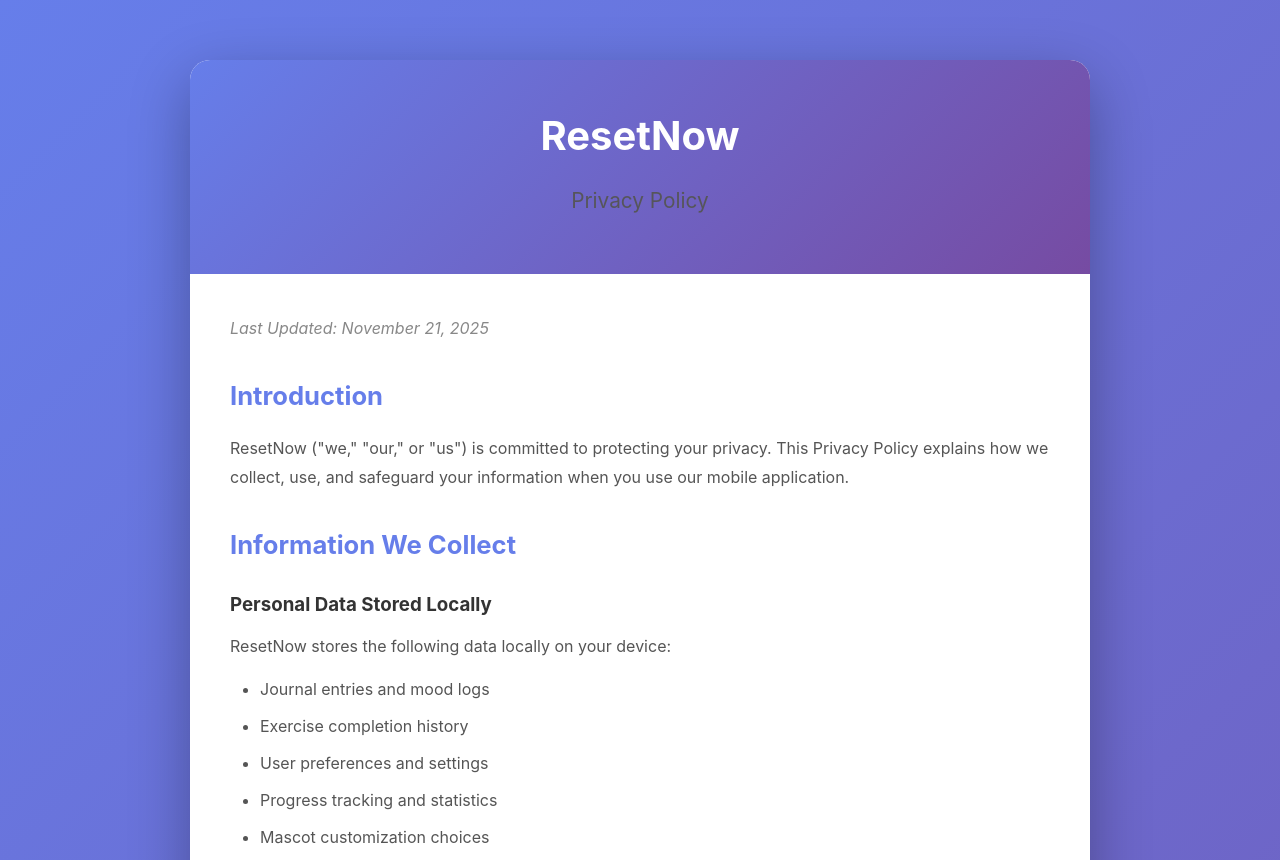
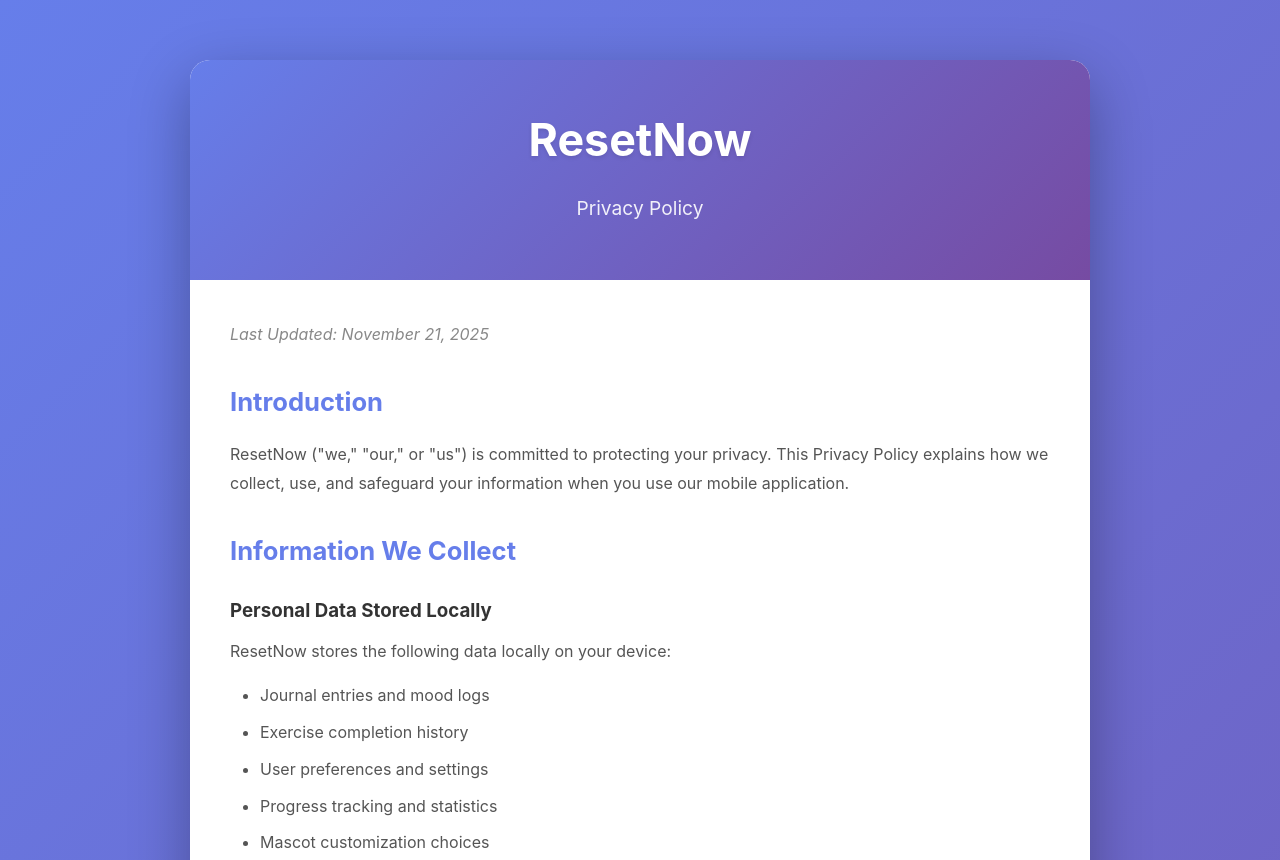
Before and after one commit to Sinfosecurity/ResetNow-support, a plain HTML site: page privacy.html in a window 1280 px wide. Shown: the top 860 px of the page. Drawn offline with Linux system fonts and the light colour scheme.

Commit message:
Update privacy.html

```diff
--- a/privacy.html
+++ b/privacy.html
@@ -27,8 +27,18 @@
             padding: 40px;
             text-align: center;
         }
-        .header h1 { font-size: 2.5em; margin-bottom: 10px; }
-        .header p { font-size: 1.3em; opacity: 0.95; }
+        .header h1 {
+            font-size: 2.8em;
+            margin-bottom: 10px;
+            color: #ffffff;
+            font-weight: 700;
+            text-shadow: 0 2px 4px rgba(0,0,0,0.1);
+        }
+        .header p {
+            font-size: 1.2em;
+            color: rgba(255,255,255,0.9);
+            font-weight: 400;
+        }
         .content { padding: 40px; }
         h2 { color: #667eea; margin-top: 30px; margin-bottom: 15px; font-size: 1.6em; }
         h3 { color: #333; margin-top: 20px; margin-bottom: 10px; }
```
